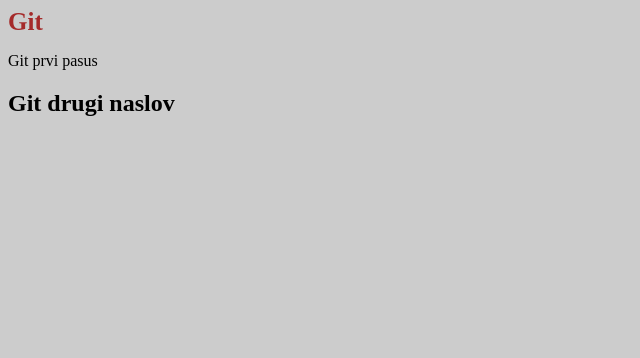
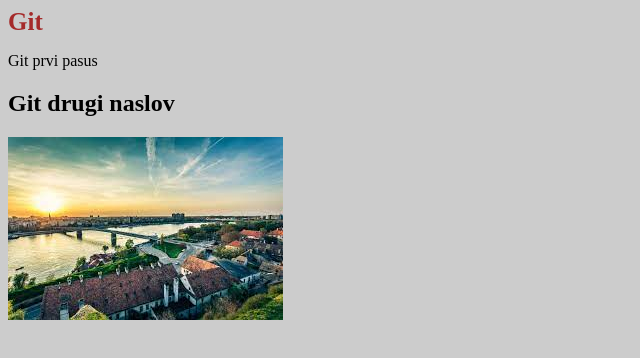
Before and after one commit to SandraNov/smart, a plain HTML site: page index.html in a window 1280 px wide. Shown: the whole page, without its empty margins (0-640 px from the left). Drawn offline with Linux system fonts and the light colour scheme.

Commit message:
Dodata slika

```diff
--- a/index.html
+++ b/index.html
@@ -14,5 +14,6 @@
     <p>Git prvi pasus</p>
     <h2>Git drugi naslov</h2>
 
+    <div><img src="./img/novi_sad.jpeg" alt="novi sad slika"></div>
 </body>
 </html>
```
Also changed, not shown: img/novi_sad.jpeg (added).
